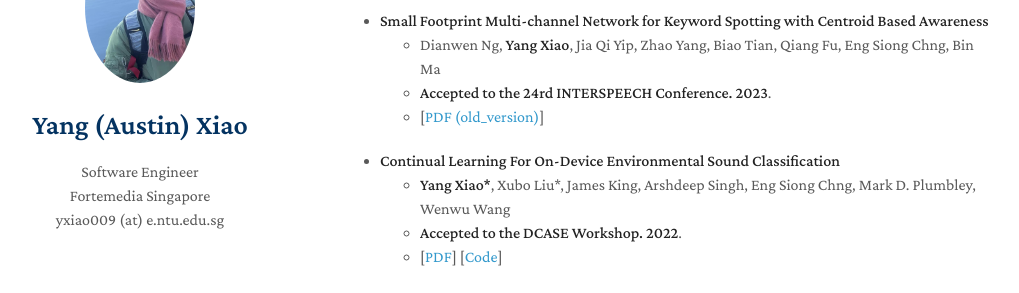
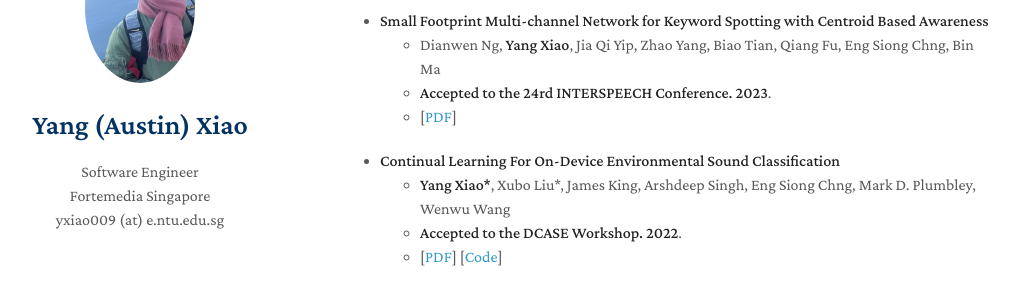
Before and after one commit to swagshaw/swagshaw.github.io, a Jekyll site: the page built from index.md, in a window 1280 px wide and 900 px high, scrolled down 1619 px. Shown: the part 152-445 px from the top of the window, without its empty margins (130-1149 px from the left). Built offline with Jekyll 4.4.1, drawn with Linux system fonts in a browser that asks for light colours; nearby versions of some CDN libraries; a style sheet for code colours, icons or effects is not loaded.

Commit message:
Update index.md

```diff
--- a/index.md
+++ b/index.md
@@ -67,7 +67,7 @@
   <br>
   - **Accepted to the 24rd INTERSPEECH Conference. 2023**.
   <br>
-  - [[PDF (old_version)](https://arxiv.org/abs/2204.05445)]
+  - [[PDF](https://www.isca-speech.org/archive/pdfs/interspeech_2023/ng23b_interspeech.pdf)]
 
 - **Continual Learning For On-Device Environmental Sound Classification**
   <br>
```
